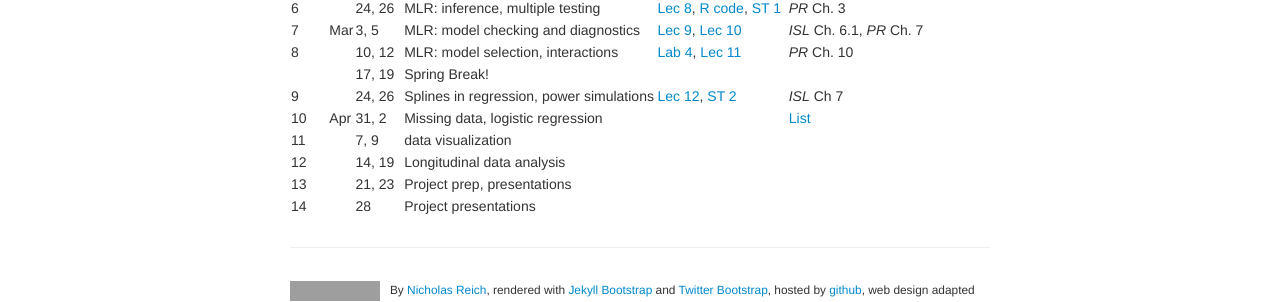
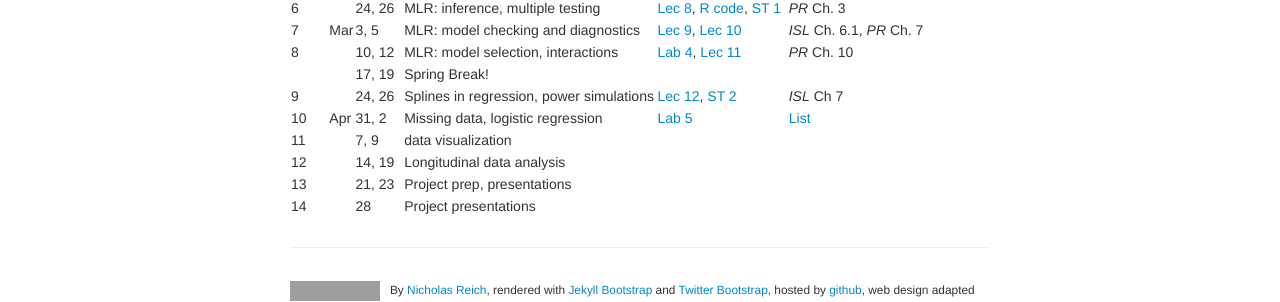
Before and after one commit to nickreich/stat-modeling-2015, a Jekyll site: the page built from pages/schedule.md, in a window 1280 px wide. Shown: the part 407-709 px from the top of the page. Built offline with Jekyll 4.4.1, drawn with Linux system fonts in a browser that asks for light colours; grey boxes are pictures that could not be loaded.

Commit message:
amelia lab.

```diff
--- a/pages/schedule.md
+++ b/pages/schedule.md
@@ -20,7 +20,7 @@ Week |       |     | Topic   | In-class resources | Reading
  8   |     | 10, 12 | MLR: model selection, interactions | [Lab 4](../assets/labs/lab4-mlr-diagnostics.pdf), [Lec 11](../assets/lectures/lecture11-mlr-interaction-transformation/lecture11-mlr-interactions-transformations.pdf) | _PR_ Ch. 10
      |     | 17, 19 | Spring Break! | |
  9   |     | 24, 26 | Splines in regression, power simulations | [Lec 12](../assets/lectures/lecture12-splines/lecture12-splines.pdf), [ST 2](../assets/lectures/specialtopic2-power-simulation/specialtopic2-power-simulation.pdf) | _ISL_ Ch 7
- 10  | Apr | 31, 2  | Missing data, logistic regression | | [List](missing-data-reading-list.html)
+ 10  | Apr | 31, 2  | Missing data, logistic regression | [Lab 5](../assets/labs/lab5-amelia-missing-data.pdf) | [List](missing-data-reading-list.html)
  11  |     | 7, 9   | data visualization | |
  12  |     | 14, 19 | Longitudinal data analysis | |
  13  |     | 21, 23 | Project prep, presentations | |
```
Also changed, not shown: 3 other files.
